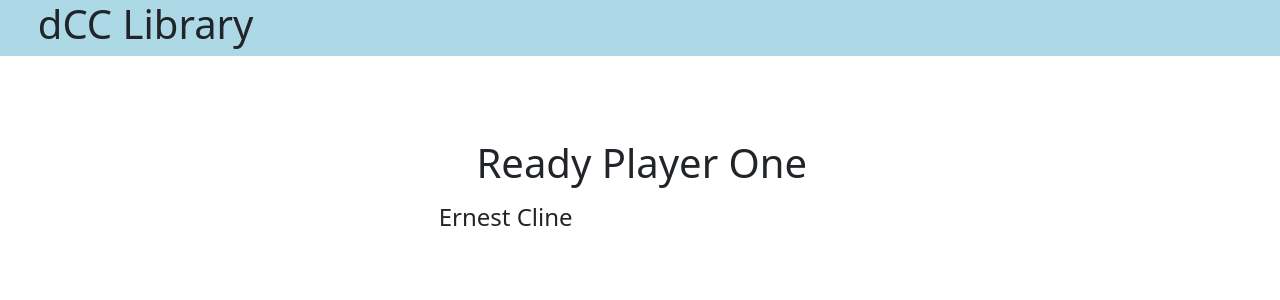
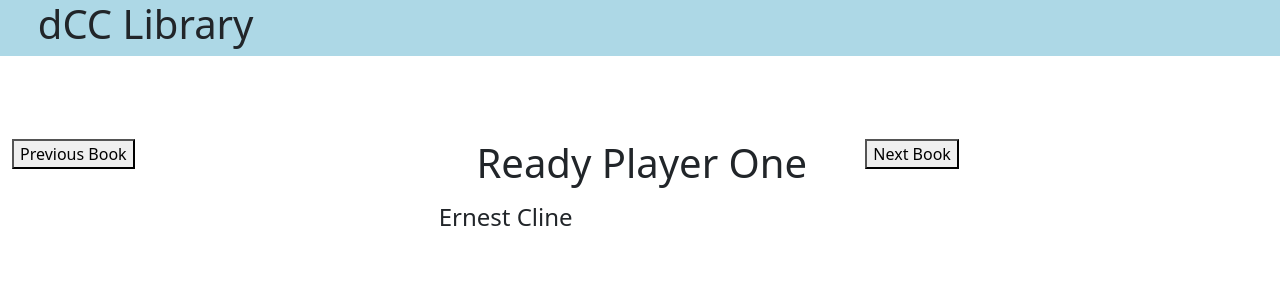
Before and after one commit to stevenpfaff/dcc_library, a React (Create React App) app: page / in a window 1280 px wide. Shown: the top 300 px of the page. Built offline with nearby package versions, Linux system fonts and the light colour scheme.

Commit message:
completed navigation functionality for going to next and previous books

```diff
--- a/src/components/App.jsx
+++ b/src/components/App.jsx
@@ -15,18 +15,44 @@ class App extends Component {
         };
     }
 
+goToNextBook = () => {
+    debugger;
+    let tempBookNumber = this.state.bookNumber;
+    tempBookNumber++;
+    if (tempBookNumber === this.books.length){
+        tempBookNumber = 0;
+    }
+    this.setState({
+        bookNumber: tempBookNumber
+    });
+}
+
+goToPreviousBook = () => {
+    let tempBookNumber = this.state.bookNumber;
+    tempBookNumber--;
+    if(tempBookNumber < 0){
+        tempBookNumber = this.books.length - 1;
+    }
+
+    this.setState({
+        bookNumber: tempBookNumber
+    });
+}
+
 render() {
     return(
         <div className="container-fluid">
             <TitleBar />
             <div className="row">
                 <div className="col-md-4">
+                    <button onClick={this.goToPreviousBook}>Previous Book</button>
                 </div>
                 <div className="col-md-4">
                     <h1>{this.books[this.state.bookNumber].title}</h1>
                     <h4>{this.books[this.state.bookNumber].author}</h4>
                 </div>
                 <div className="col-md-4">
+                    <button onClick={this.goToNextBook}>Next Book</button>
                 </div>
                 </div>
             </div>
```
